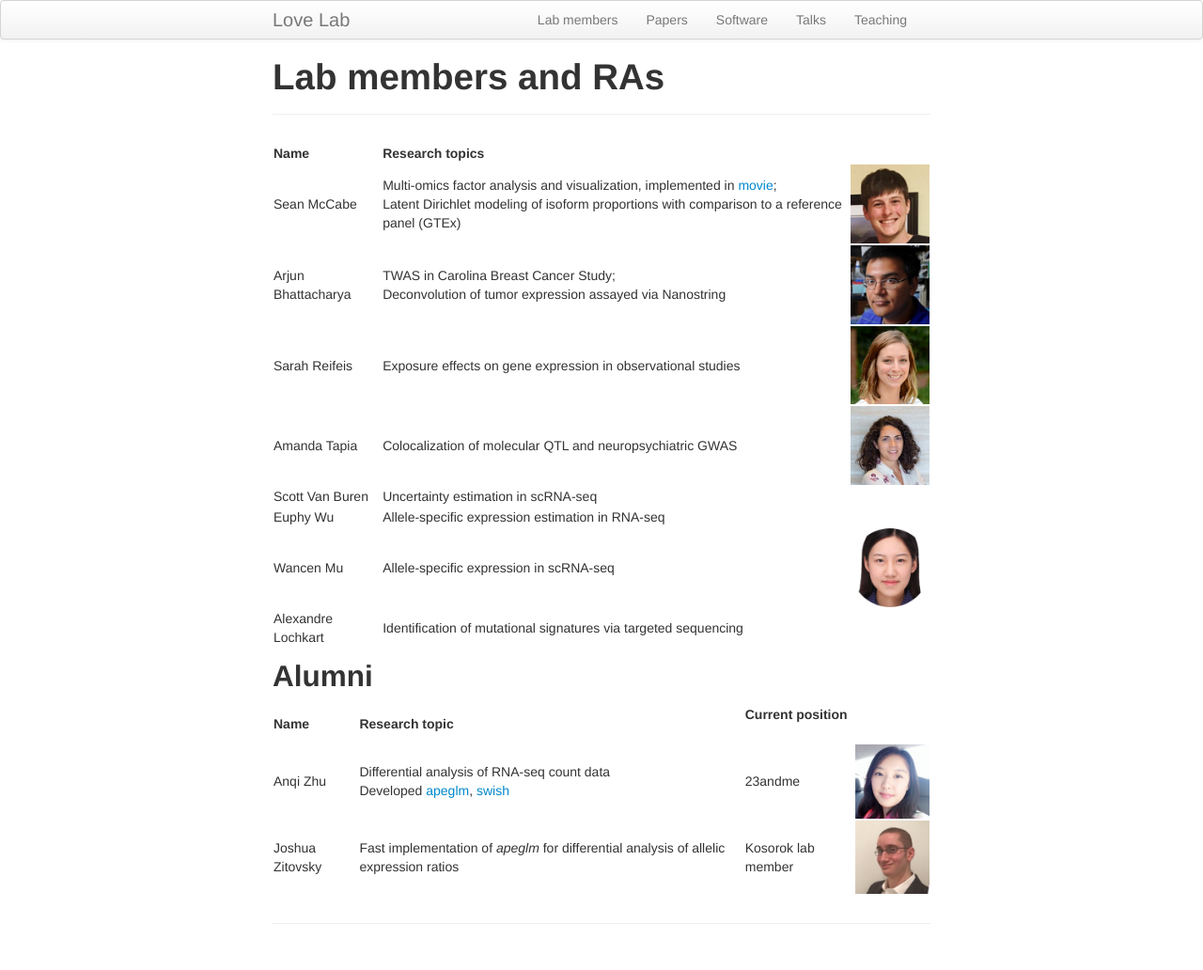
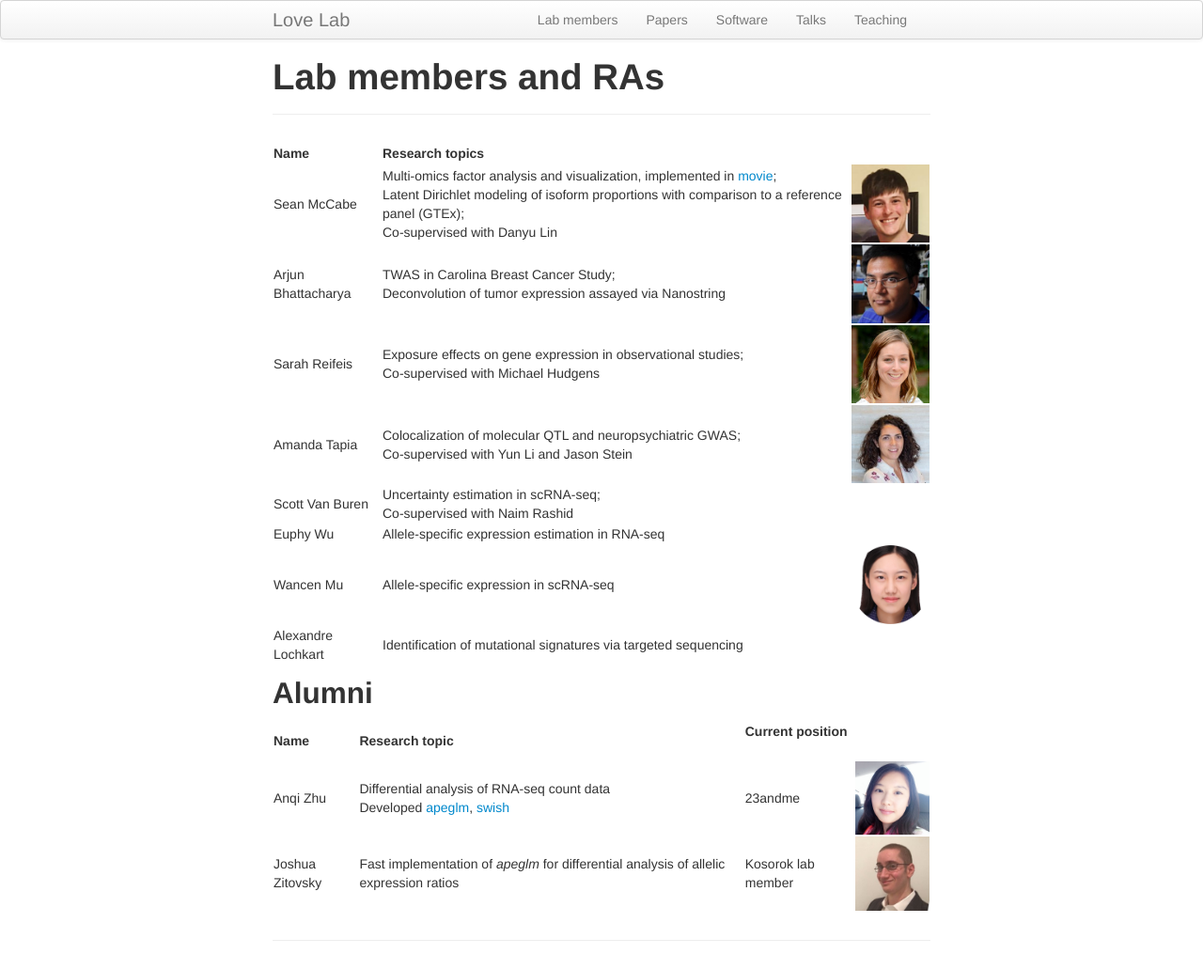
Before and after one commit to mikelove/mikelove.github.io, a Jekyll site: the page built from pages/lab.md, in a window 1280 px wide. Shown: the whole page at 94% size. Built offline with Jekyll 4.4.1, drawn with Linux system fonts in a browser that asks for light colours.

Commit message:
add co-sups

```diff
--- a/pages/lab.md
+++ b/pages/lab.md
@@ -5,11 +5,11 @@ title: "Lab members and RAs"
 
 | Name | Research topics | |
 | :--- | :---- | :---- |
-| Sean McCabe | Multi-omics factor analysis and visualization, implemented in [movie](https://github.com/mccabes292/movie); <br> Latent Dirichlet modeling of isoform proportions with comparison to a reference panel (GTEx) | <img width="100" src="../assets/seanmccabe.png"> |
+| Sean McCabe | Multi-omics factor analysis and visualization, implemented in [movie](https://github.com/mccabes292/movie); <br> Latent Dirichlet modeling of isoform proportions with comparison to a reference panel (GTEx); <br> Co-supervised with Danyu Lin | <img width="100" src="../assets/seanmccabe.png"> |
 | Arjun Bhattacharya | TWAS in Carolina Breast Cancer Study; <br> Deconvolution of tumor expression assayed via Nanostring | <img width="100" src="../assets/arjunbhattacharya.jpg"> |
-| Sarah Reifeis | Exposure effects on gene expression in observational studies | <img width="100" src="../assets/sarahreifeis.jpg"> |
-| Amanda Tapia | Colocalization of molecular QTL and neuropsychiatric GWAS | <img width="100" src="../assets/amandatapia.jpg"> |
-| Scott Van Buren | Uncertainty estimation in scRNA-seq | |
+| Sarah Reifeis | Exposure effects on gene expression in observational studies; <br> Co-supervised with Michael Hudgens | <img width="100" src="../assets/sarahreifeis.jpg"> |
+| Amanda Tapia | Colocalization of molecular QTL and neuropsychiatric GWAS; <br> Co-supervised with Yun Li and Jason Stein | <img width="100" src="../assets/amandatapia.jpg"> |
+| Scott Van Buren | Uncertainty estimation in scRNA-seq; <br> Co-supervised with Naim Rashid | |
 | Euphy Wu | Allele-specific expression estimation in RNA-seq | |
 | Wancen Mu | Allele-specific expression in scRNA-seq | <img width="100" src="../assets/wancenmu.jpg"> |
 | Alexandre Lochkart | Identification of mutational signatures via targeted sequencing | |
```
